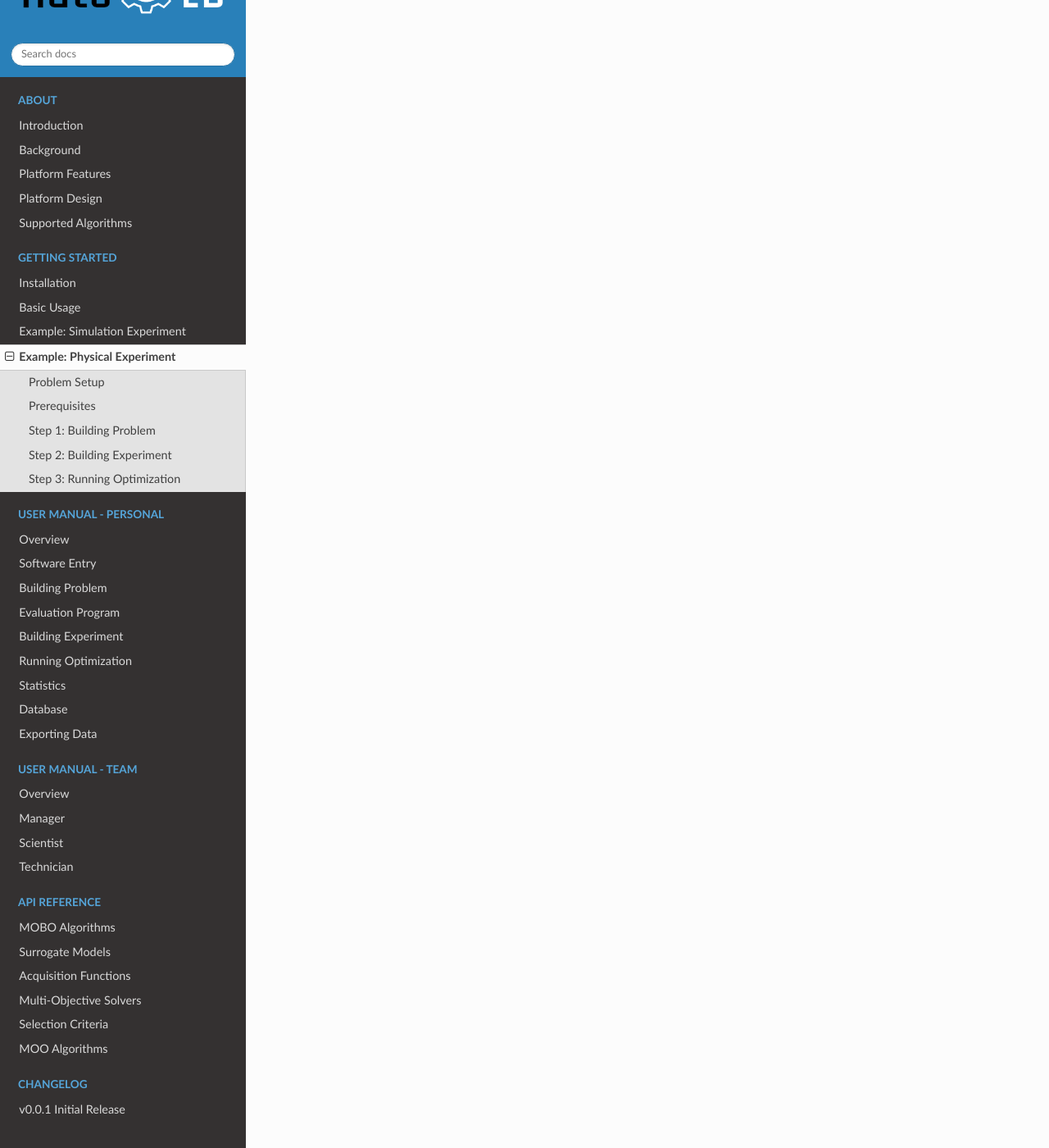
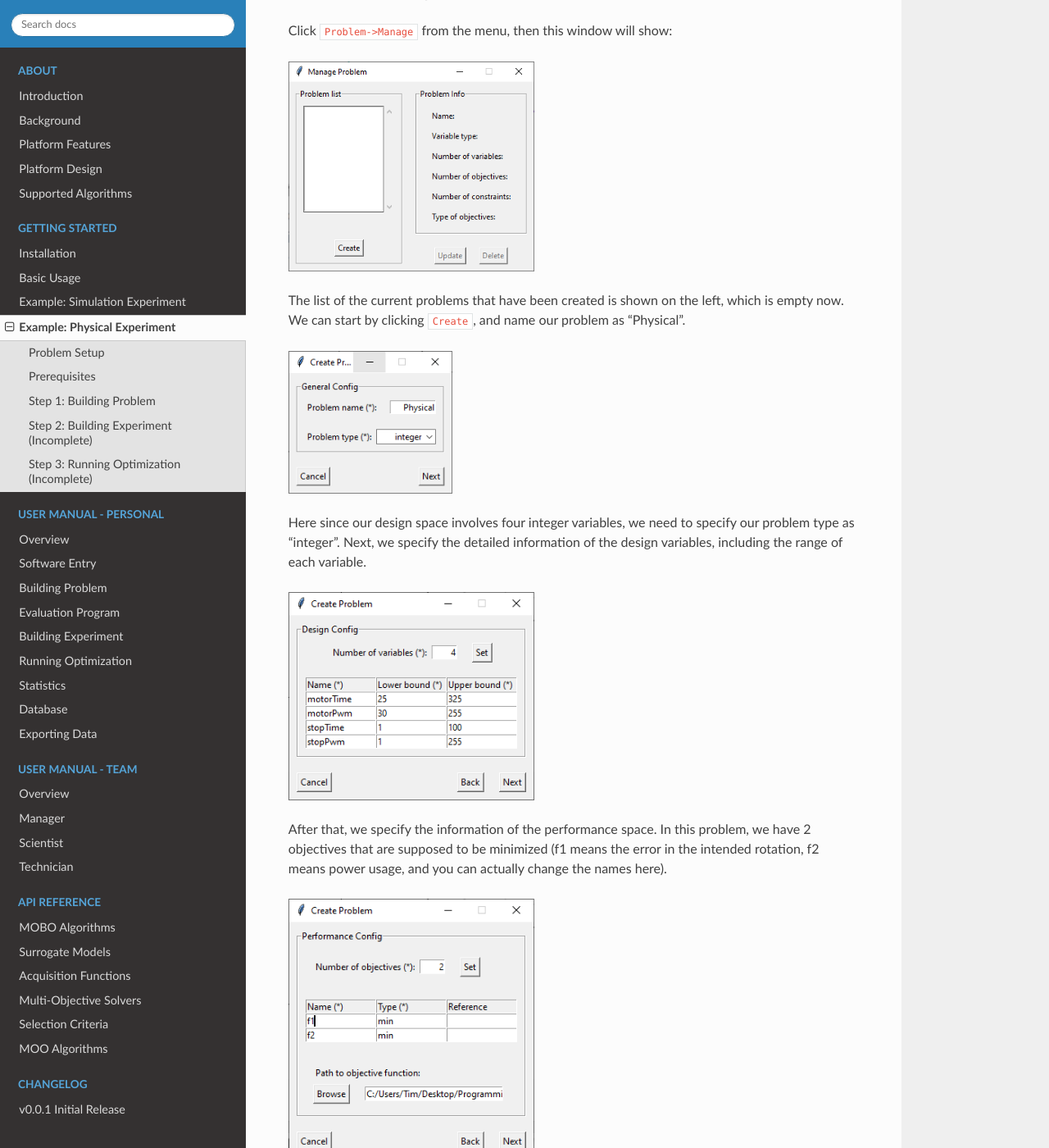
Before and after one commit to yunshengtian/AutoOED, a Sphinx documentation site: the page built from docs/source/content/getting-started/example-physical.rst, in a window 1280 px wide and 1400 px high, scrolled down 2007 px. Shown: the whole window at 82% size. Built offline with Sphinx 7.4.7 and the Read the Docs theme 2.0.0, drawn with Linux system fonts in a browser that asks for light colours; some of the changed text lies outside the part shown.

Commit message:
update docs: physical experiment

```diff
--- a/docs/source/content/getting-started/example-physical.rst
+++ b/docs/source/content/getting-started/example-physical.rst
@@ -13,8 +13,17 @@ Data collection was implemented using computer vision and a USB camera, allowing
 Design space parameters comprised of the amount of time of the motor being on, the amount of power delivered to the motor, the amount of power used to stop the motor, and the amount of time required for stopping the motor.
 For performance, both power usage and error in the intended rotation were measured and optimized.
 
-.. figure:: ../../_static/getting-started/example-physical/setup.png
+.. figure:: ../../_static/getting-started/example-physical/setup_sketch.png
    :width: 700 px
+
+   A simple sketch of the experimental setup.
+
+.. figure:: ../../_static/getting-started/example-physical/setup_real.jpg
+   :width: 400 px
+
+   A real photo of the experimental setup.
+   There is a camera shown at the bottom left, and a disc connected with the motor shown at the top right.
+   The connections between the physical devices and PC are omitted from this photo.
 
 The system is designed so that design space parameters can be passed directly to the microcontroller to be processed.
 Python code has been implemented to take the array of design parameters requested by the algorithm, and format it in a method that the microcontroller can understand.
@@ -41,10 +50,67 @@ We will skip the illustration of how to start the software because it is very st
 Step 1: Building Problem
 ------------------------
 
+Click ``Problem->Manage`` from the menu, then this window will show:
 
-Step 2: Building Experiment
----------------------------
+.. figure:: ../../_static/getting-started/example-physical/build-problem/manage_before.png
+   :width: 300 px
+
+The list of the current problems that have been created is shown on the left, which is empty now.
+We can start by clicking ``Create``, and name our problem as "Physical".
+
+.. figure:: ../../_static/getting-started/example-physical/build-problem/create_general.png
+   :width: 200 px
+
+Here since our design space involves four integer variables, we need to specify our problem type as "integer".
+Next, we specify the detailed information of the design variables, including the range of each variable.
+
+.. figure:: ../../_static/getting-started/example-physical/build-problem/create_design.png
+   :width: 300 px
+
+After that, we specify the information of the performance space. In this problem, we have 2 objectives
+that are supposed to be minimized (f1 means the error in the intended rotation, f2 means power usage, and you can actually change the names here).
+
+.. figure:: ../../_static/getting-started/example-physical/build-problem/create_performance.png
+   :width: 300 px
+
+And we have linked a performance evaluation program (objective function) for this problem,
+which is written in Python.
+
+As the last step, we specify the information of the constraints. In this case, the problem has one constraint
+and we link the corresponding constraint evaluation program which is also written in Python.
+
+.. figure:: ../../_static/getting-started/example-physical/build-problem/create_constraint.png
+   :width: 250 px
+
+Finally, we click ``Finish`` and the problem list gets updated:
+
+.. figure:: ../../_static/getting-started/example-physical/build-problem/manage_after.png
+   :width: 300 px
 
 
-Step 3: Running Optimization
-----------------------------
+Step 2: Building Experiment (Incomplete)
+----------------------------------------
+
+After building the problem, now we are building an experiment to optimize that problem.
+Click ``Config->Create`` from the menu and enter the corresponding information of the experiment,
+which may looks like this:
+
+
+Step 3: Running Optimization (Incomplete)
+-----------------------------------------
+
+Then we can see the initialization is taking place and the software interface becomes:
+
+.. figure:: ../../_static/getting-started/example-physical/run-optimization/main.png
+   :width: 700 px
+
+We can see our 10 initial samples from the performance space figure, where they are colored as blue and the Pareto-optimal ones are colored as red.
+When you double click some points in the performance space, the values of the corresponding design variables will appear on the radar plot shown on the right.
+
+In addition, here is the display for the database which stores all the historical data.
+
+.. figure:: ../../_static/getting-started/example-physical/run-optimization/database.png
+   :width: 700 px
+
+You can further export the whole database, or some statistics or figures by clicking ``Export`` from the menu.
+This is the end of this tutorial, and we suggest you go through the user manual and explore more advanced features of AutoOED.
```
Also changed, not shown: docs/source/_static/getting-started/example-physical/build-problem/create_constraint.png (added), docs/source/_static/getting-started/example-physical/build-problem/create_design.png (added), docs/source/_static/getting-started/example-physical/build-problem/create_general.png (added), docs/source/_static/getting-started/example-physical/build-problem/create_performance.png (added), docs/source/_static/getting-started/example-physical/build-problem/manage_after.png (added), docs/source/_static/getting-started/example-physical/build-problem/manage_before.png (added), docs/source/_static/getting-started/example-physical/run-optimization/database.png (added), docs/source/_static/getting-started/example-physical/run-optimization/main.png (added), docs/source/_static/getting-started/example-physical/setup.png (deleted), docs/source/_static/getting-started/example-physical/setup_real.jpg (added), docs/source/_static/getting-started/example-physical/setup_sketch.png (added).
